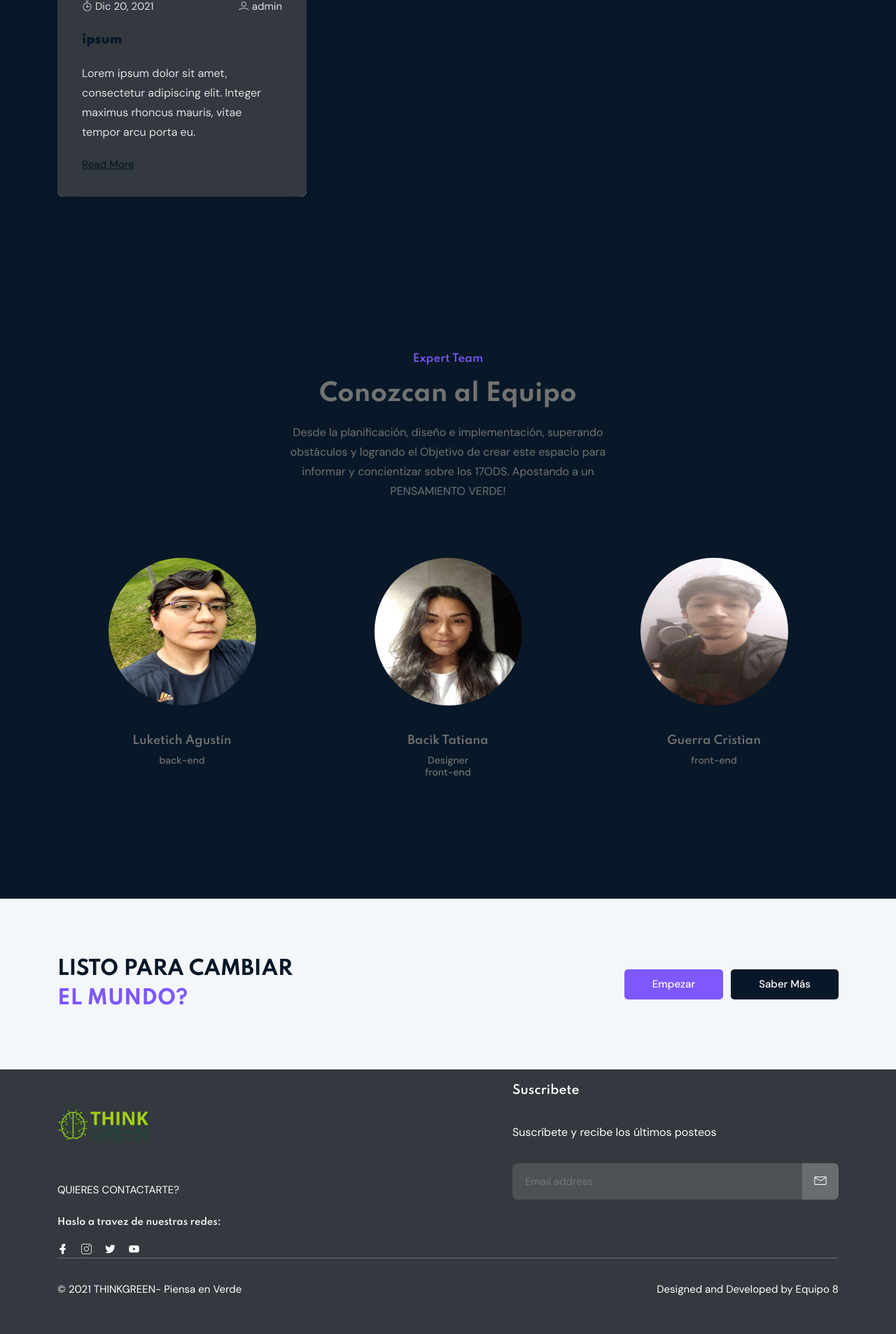
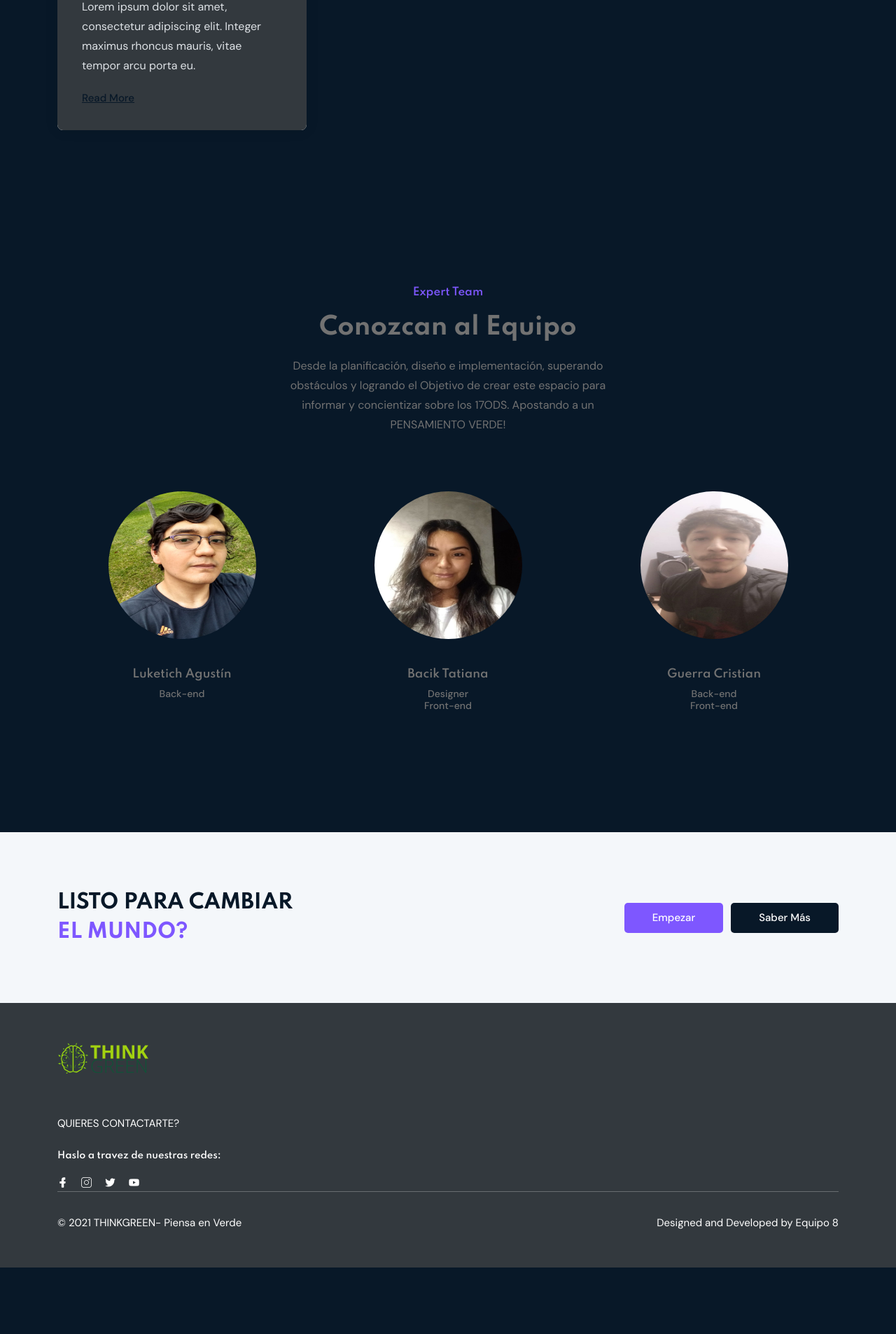
Before and after one commit to CristiannGuerra/GreenBlog, a Django app: page / in a window 1280 px wide. Shown: the part 2472-4378 px from the top of the page at 70% size. After the commit the page ends 4283 px from the top, so only its background shows below. Run offline with Django 3.2, Linux system fonts and the light colour scheme; data comes from the database, SQL or seed files in the repository; some libraries are stand-ins or nearby versions.

Commit message:
arreglando traducciones

```diff
--- a/mainapp/templates/index.html
+++ b/mainapp/templates/index.html
@@ -130,10 +131,6 @@
                     <p class="wow fadeInUp" data-wow-delay=".6s">Creando conciencia desde la información<br>
                     </p>
                     <!--BUTTON BUSQUEDA cambiar x barra busqueda-->
-
-                    <div class="button wow fadeInUp" data-wow-delay=".8s">
-                        <a href="about-us.html " class="btn mi-btn">Search Posts</a>
-                    </div>
                 </div>
             </div>
         </div>
@@ -265,7 +262,7 @@
     </div>
     <div class="content">
     <h4>Luketich Agustín
-    <span>back-end</span>
+    <span>Back-end</span>
     </h4>
     <ul class="social">
     <li><a href="https://www.facebook.com/agustin.luketich"><i class="lni lni-facebook-filled"></i></a></li>
@@ -286,7 +283,7 @@
     </div>
     <div class="content">
     <h4>Bacik Tatiana
-    <span>Designer<br>front-end</br></span>
+    <span>Designer<br>Front-end</br></span>
     </h4>
     <ul class="social">
     <li><a href="https://www.facebook.com/tatiana.bacik"><i class="lni lni-facebook-filled"></i></a></li>
@@ -306,7 +303,7 @@
     </div>
     <div class="content">
     <h4>Guerra Cristian
-    <span>front-end</span>
+    <span>Back-end<br>Front-end</br></span>
     </h4>
     <ul class="social">
     <li><a href="https://www.facebook.com/cristiannguerra9/"><i class="lni lni-facebook-filled"></i></a></li>
@@ -375,20 +372,6 @@
                                 <li><a href="https://www.youtube.com/channel/UCmtreTuMuEMjFsdyWwYxw8A"><i
                                             class="lni lni-youtube"></i></a></li>
                             </ul>
-                        </div>
-                    </div>
-                    <div class="col-md-6 col-12">
-                        <div class="single-footer newsletter">
-                            <h3>Suscribete</h3>
-                            <p>Suscríbete y recibe los últimos posteos
-                            </p>
-                            <form action="#" method="get" target="_blank" class="newsletter-form">
-                                <input name="EMAIL" placeholder="Email address" type="email">
-                                <div class="button">
-                                    <button class="sub-btn"><i class="lni lni-envelope"></i>
-                                    </button>
-                                </div>
-                            </form>
                         </div>
                     </div>
                 </div>
```
Also changed, not shown: other parts of mainapp/templates/index.html (+11 -10 lines), 1 other file.
